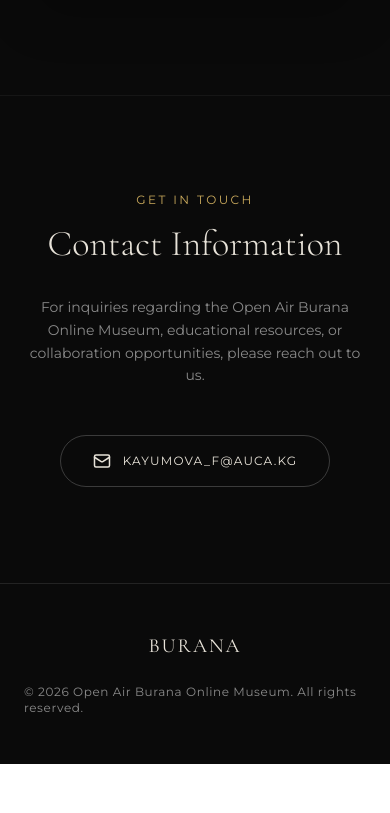
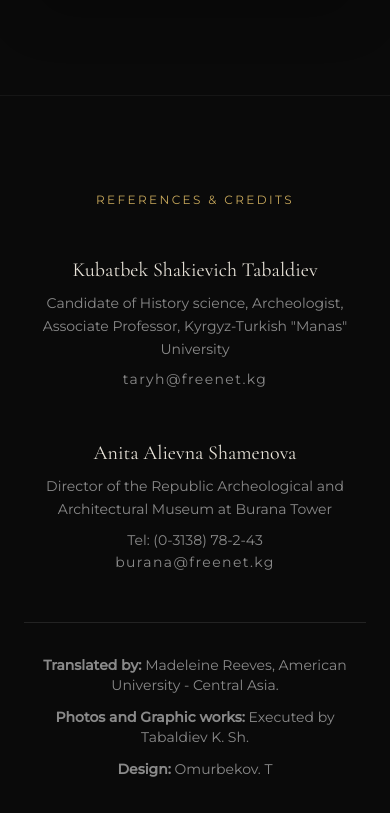
Before and after one commit to fatimakayumova24-star/Burana-VR, a React (Vite) app: page / in a window 390 px wide. Shown: the part 2251-3064 px from the top of the page. Before the commit the page ends 3015 px from the top, so only its background shows below. Built offline with nearby package versions, Linux system fonts and the light colour scheme.

Commit message:
feat: Add navigation link for Credits
Introduces a "Credits" link to both the desktop and mobile navigation menus. This provides users with easy access to information about the project's sources and contributors.

```diff
--- a/src/App.tsx
+++ b/src/App.tsx
@@ -52,6 +52,7 @@ export default function App() {
           <div className="hidden md:flex items-center space-x-8 text-xs tracking-[0.2em] uppercase text-gray-600 dark:text-museum-muted">
             <a href="#about" className="hover:text-museum-dark dark:hover:text-museum-light transition-colors">About</a>
             <a href="#exhibition" className="hover:text-museum-dark dark:hover:text-museum-light transition-colors">Virtual Tour</a>
+            <a href="#references" className="hover:text-museum-dark dark:hover:text-museum-light transition-colors">Credits</a>
             <a href="#contact" className="hover:text-museum-dark dark:hover:text-museum-light transition-colors">Contact</a>
             <button
               onClick={() => setIsDarkMode(!isDarkMode)}
@@ -96,6 +97,7 @@ export default function App() {
             <div className="flex flex-col items-center space-y-8 text-lg tracking-[0.2em] uppercase">
               <a href="#about" onClick={() => setIsMobileMenuOpen(false)} className="hover:text-museum-accent transition-colors">About</a>
               <a href="#exhibition" onClick={() => setIsMobileMenuOpen(false)} className="hover:text-museum-accent transition-colors">Virtual Tour</a>
+              <a href="#references" onClick={() => setIsMobileMenuOpen(false)} className="hover:text-museum-accent transition-colors">Credits</a>
               <a href="#contact" onClick={() => setIsMobileMenuOpen(false)} className="hover:text-museum-accent transition-colors">Contact</a>
             </div>
           </motion.div>
@@ -218,6 +220,37 @@ export default function App() {
         </motion.div>
       </main>
 
+      {/* References Section */}
+      <section id="references" className="py-24 md:py-32 px-6 md:px-12 max-w-4xl mx-auto border-t border-black/5 dark:border-white/5 text-center md:text-left">
+        <motion.div
+          initial={{ opacity: 0, y: 20 }}
+          whileInView={{ opacity: 1, y: 0 }}
+          viewport={{ once: true }}
+          transition={{ duration: 0.8 }}
+        >
+          <div className="text-xs tracking-[0.2em] uppercase text-museum-accent mb-12 text-center">References & Credits</div>
+          <div className="grid grid-cols-1 md:grid-cols-2 gap-12 mb-12 text-sm md:text-base text-gray-600 dark:text-museum-muted leading-relaxed">
+            <div>
+              <p className="font-serif text-xl md:text-2xl text-museum-dark dark:text-museum-light mb-2">Kubatbek Shakievich Tabaldiev</p>
+              <p>Candidate of History science, Archeologist,</p>
+              <p>Associate Professor, Kyrgyz-Turkish "Manas" University</p>
+              <p className="mt-2 tracking-widest"><a href="mailto:taryh@freenet.kg" className="hover:text-museum-accent transition-colors">taryh@freenet.kg</a></p>
+            </div>
+            <div>
+              <p className="font-serif text-xl md:text-2xl text-museum-dark dark:text-museum-light mb-2">Anita Alievna Shamenova</p>
+              <p>Director of the Republic Archeological and Architectural Museum at Burana Tower</p>
+              <p className="mt-2">Tel: (0-3138) 78-2-43</p>
+              <p className="tracking-widest"><a href="mailto:burana@freenet.kg" className="hover:text-museum-accent transition-colors">burana@freenet.kg</a></p>
+            </div>
+          </div>
+          <div className="pt-8 border-t border-black/10 dark:border-white/10 space-y-3 text-sm text-gray-600 dark:text-museum-muted text-center max-w-2xl mx-auto">
+            <p><strong>Translated by:</strong> Madeleine Reeves, American University - Central Asia.</p>
+            <p><strong>Photos and Graphic works:</strong> Executed by Tabaldiev K. Sh.</p>
+            <p><strong>Design:</strong> Omurbekov. T</p>
+          </div>
+        </motion.div>
+      </section>
+
       {/* Contact Section */}
       <section id="contact" className="py-24 md:py-32 px-6 md:px-12 max-w-7xl mx-auto border-t border-black/5 dark:border-white/5 text-center">
         <motion.div
```
